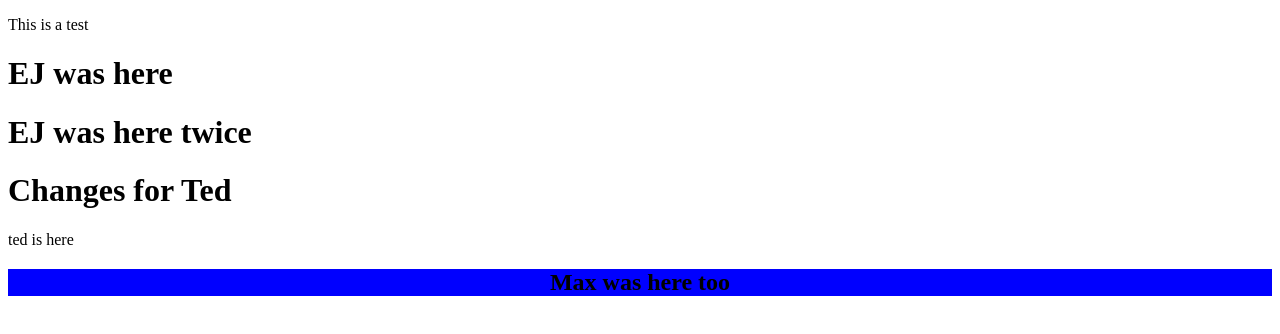
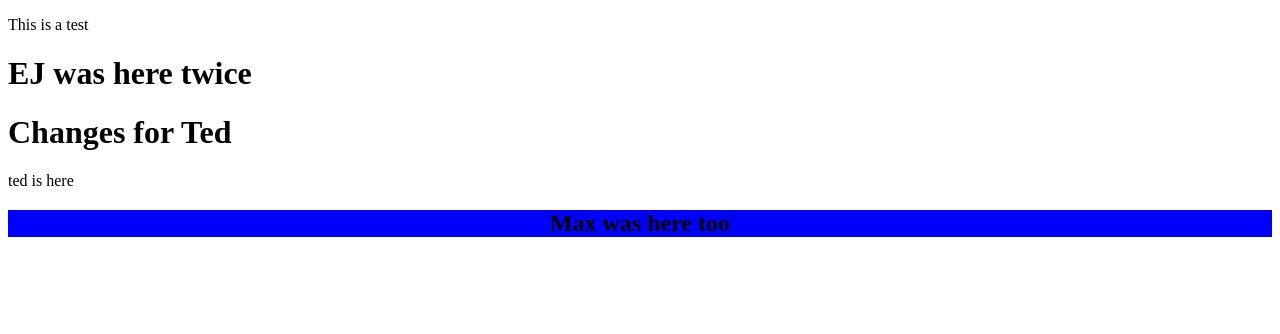
Before and after one commit to grndprxguy/test1, a plain HTML site: page index.html in a window 1280 px wide. Drawn offline with Linux system fonts and the light colour scheme.

Commit message:
fixed conflicts

```diff
--- a/index.html
+++ b/index.html
@@ -7,7 +7,6 @@
 </head>
 <body>
 	<p>This is a test</p>
-	<h1>EJ was here</h1>
 	<h1>EJ was here twice</h1>
 	  <h1> Changes for Ted</h1>
 
```
